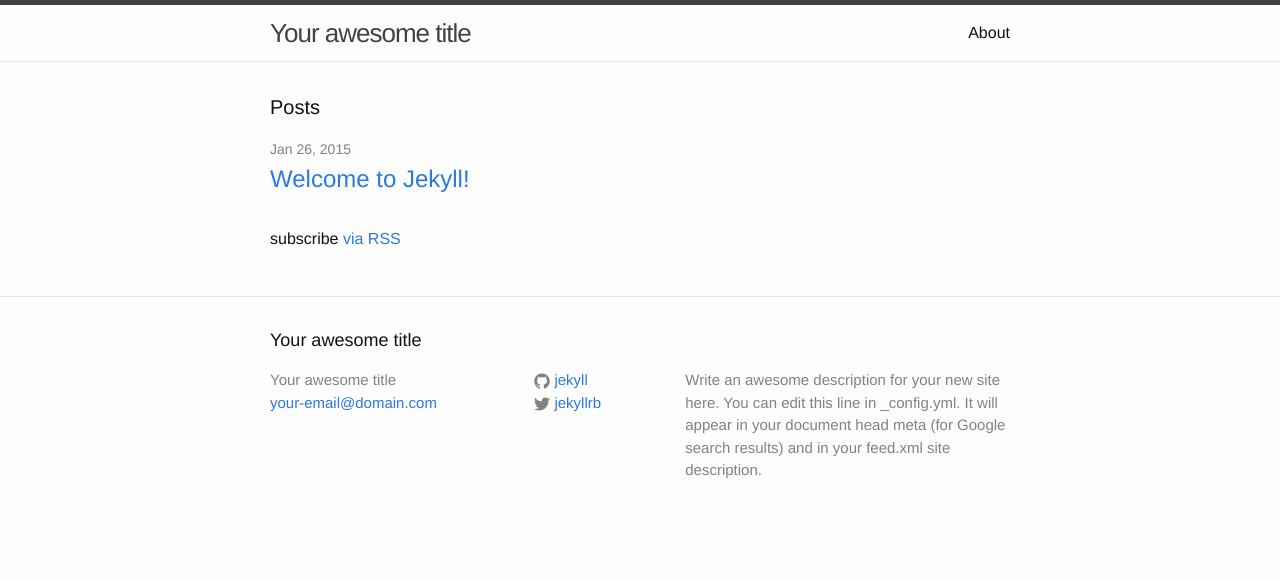
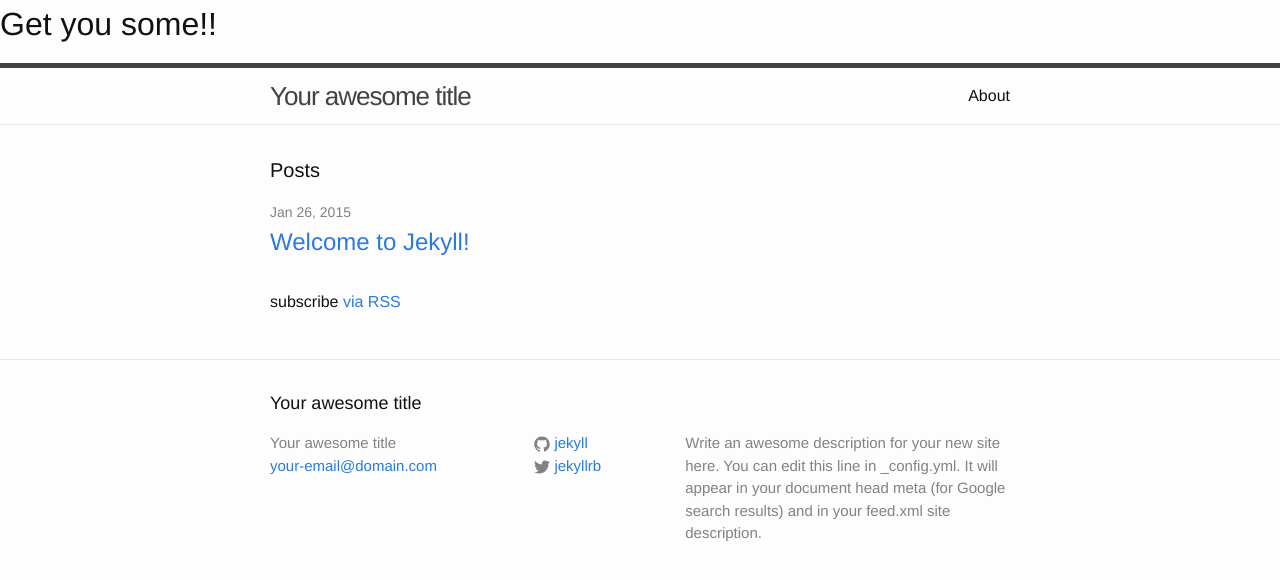
Before and after one commit to matthewhuff89/matthewhuff89.github.io, a Jekyll site: the page built from index.html, in a window 1280 px wide. Shown: the top 580 px of the page. Built offline with Jekyll 4.4.1, drawn with Linux system fonts in a browser that asks for light colours.

```diff
--- a/_layouts/default.html
+++ b/_layouts/default.html
@@ -4,7 +4,7 @@
   {% include head.html %}
 
   <body>
-
+    <h1>Get you some!!</h1>
     {% include header.html %}
 
     <div class="page-content">
```
Also changed, not shown: 5 other files.
